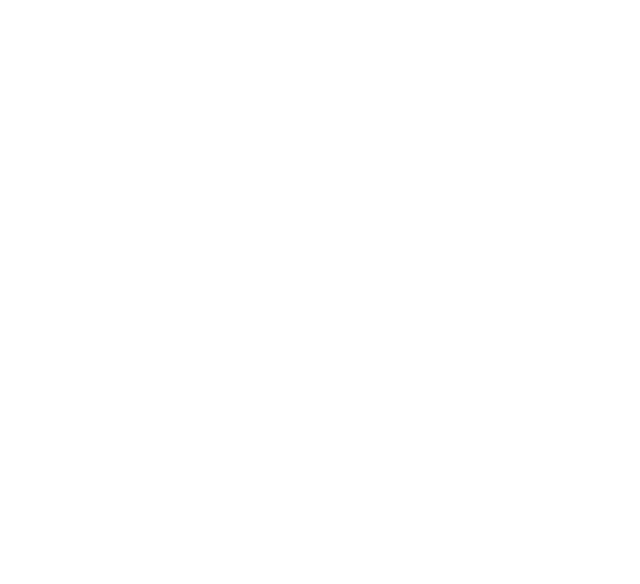
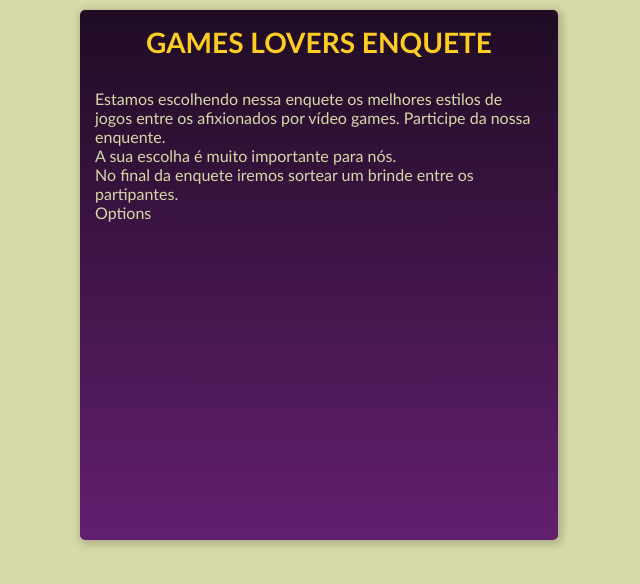
Before and after one commit to wlricardo/bootcamp-devjr-trabalho-2, a plain HTML site: page index.html in a window 1280 px wide. Shown: the whole page, without its empty margins (321-961 px from the left). Drawn offline with Linux system fonts and the light colour scheme.

Commit message:
closes #2 - Criação do contêiner principal

```diff
--- a/index.html
+++ b/index.html
@@ -5,10 +5,42 @@
     <meta charset="UTF-8">
     <meta name="viewport" content="width=device-width, initial-scale=1.0">
     <title>Games Lovers Enquete</title>
-    <link type="text/stylesheet" href="styles.css">
+    <link rel="stylesheet" href="styles.css">
 </head>
 
 <body>
+    <div class="container">
+        <div class="header">
+            <div class="header-title">
+                <h1>Games Lovers Enquete</h1>
+            </div>
+            <div class="header-subtitle">
+                <p>Estamos escolhendo nessa enquete os melhores estilos de jogos entre os afixionados por vídeo games.
+                    Participe da nossa enquente.</p>
+                <p>A sua escolha é muito importante para nós. </p>
+                <p>No final da enquete iremos sortear um <strong>brinde</strong> entre os partipantes.</p>
+            </div>
+        </div>
+        <div class="selection">
+            <div class="selection-title">
+                <h2>Options</h2>
+            </div>
+            <div class="user-info">
+            </div>
+            <div class="options">
+                <div class="sports">
+
+                </div>
+                <div class="simulation">
+
+                </div>
+                <div class="strategy">
+
+                </div>
+            </div>
+        </div>
+
+    </div>
 
 </body>
 
--- a/styles.css
+++ b/styles.css
@@ -0,0 +1,49 @@
+* {
+  margin: 0;
+  padding: 0;
+  border: 0;
+  font-size: 100%;
+  font: inherit;
+  vertical-align: baseline;
+}
+
+body {
+  font-family: "Trebuchet MS", "Lucida Sans Unicode", "Lucida Grande",
+    "Lucida Sans", Arial, sans-serif;
+  font-weight: 300;
+  color: #d7d9a9;
+  background-color: #d7d9a9;
+  padding: 0;
+  display: flex;
+  justify-content: center;
+  align-items: center;
+  margin-top: 10px;
+}
+
+.container {
+  padding: 15px;
+  background: linear-gradient(to bottom, #1f0c23, #631f6f);
+  width: 35%;
+  height: 500px;
+  box-shadow: 2px 2px 8px 2px rgba(0, 0, 0, 0.2);
+  border-radius: 5px;
+  display: flex;
+  flex-direction: column;
+}
+
+.header {
+  display: flex;
+  justify-content: center;
+  flex-direction: column;
+  align-items: center;
+}
+
+.header-title {
+  font-size: 28px;
+  font-weight: bold;
+  text-transform: uppercase;
+  font-weight: 600px;
+  align-items: center;
+  color: #fecd23;
+  margin-bottom: 30px;
+}
```
